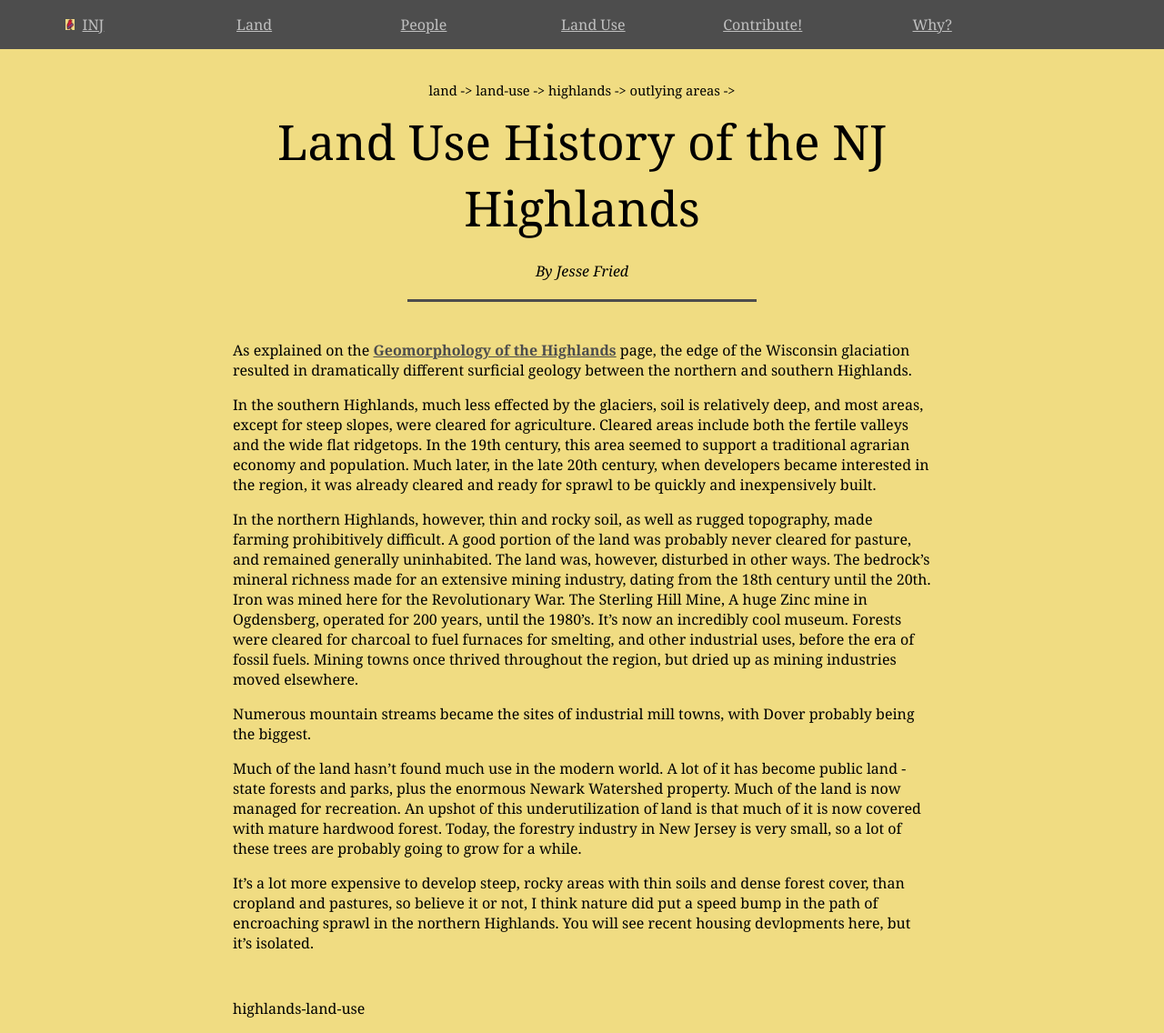
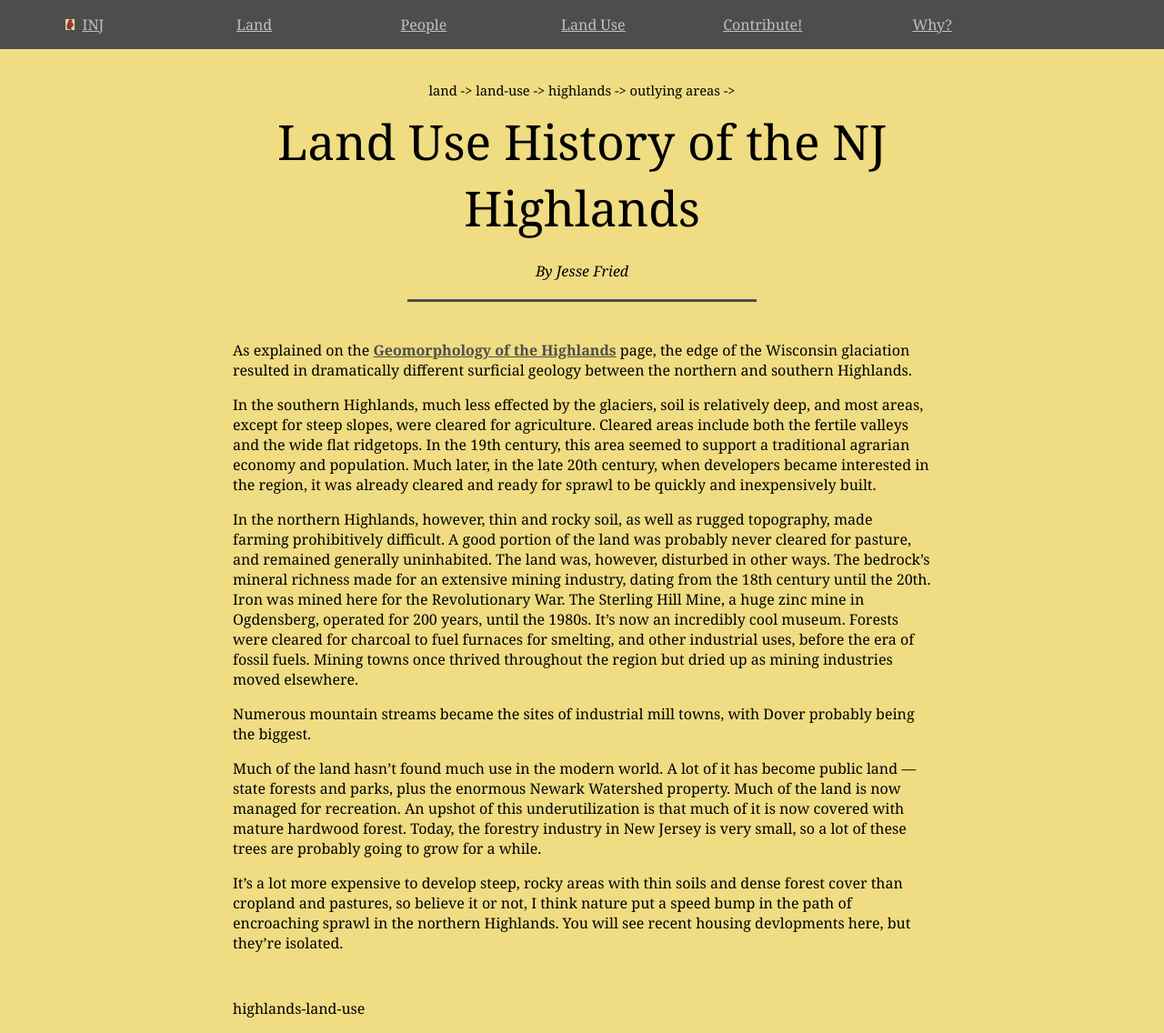
Before and after one commit to jonfried/oakafee.github.io, a Jekyll site: the page built from _posts/2016-09-26-highlands-land-use-history.md, in a window 1280 px wide. Shown: the whole page at 91% size. Built offline with Jekyll 4.4.1, drawn with Linux system fonts in a browser that asks for light colours.

Commit message:
10/27/16 - Highlands land use

```diff
--- a/_posts/2016-09-26-highlands-land-use-history.md
+++ b/_posts/2016-09-26-highlands-land-use-history.md
@@ -14,10 +14,10 @@
 
 In the southern Highlands, much less effected by the glaciers, soil is relatively deep, and most areas, except for steep slopes, were cleared for agriculture. Cleared areas include both the fertile valleys and the wide flat ridgetops. In the 19th century, this area seemed to support a traditional agrarian economy and population. Much later, in the late 20th century, when developers became interested in the region, it was already cleared and ready for sprawl to be quickly and inexpensively built.
 
-In the northern Highlands, however, thin and rocky soil, as well as rugged topography, made farming prohibitively difficult. A good portion of the land was probably never cleared for pasture, and remained generally uninhabited. The land was, however, disturbed in other ways. The bedrock's mineral richness made for an extensive mining industry, dating from the 18th century until the 20th. Iron was mined here for the Revolutionary War. The Sterling Hill Mine, A huge Zinc mine in Ogdensberg, operated for 200 years, until the 1980's. It's now an incredibly cool museum. Forests were cleared for charcoal to fuel furnaces for smelting, and other industrial uses, before the era of fossil fuels. Mining towns once thrived throughout the region, but dried up as mining industries moved elsewhere.
+In the northern Highlands, however, thin and rocky soil, as well as rugged topography, made farming prohibitively difficult. A good portion of the land was probably never cleared for pasture, and remained generally uninhabited. The land was, however, disturbed in other ways. The bedrock's mineral richness made for an extensive mining industry, dating from the 18th century until the 20th. Iron was mined here for the Revolutionary War. The Sterling Hill Mine, a huge zinc mine in Ogdensberg, operated for 200 years, until the 1980s. It's now an incredibly cool museum. Forests were cleared for charcoal to fuel furnaces for smelting, and other industrial uses, before the era of fossil fuels. Mining towns once thrived throughout the region but dried up as mining industries moved elsewhere.
 
 Numerous mountain streams became the sites of industrial mill towns, with Dover probably being the biggest.
 
-Much of the land hasn't found much use in the modern world. A lot of it has become public land - state forests and parks, plus the enormous Newark Watershed property. Much of the land is now managed for recreation. An upshot of this underutilization of land is that much of it is now covered with mature hardwood forest. Today, the forestry industry in New Jersey is very small, so a lot of these trees are probably going to grow for a while.
+Much of the land hasn't found much use in the modern world. A lot of it has become public land — state forests and parks, plus the enormous Newark Watershed property. Much of the land is now managed for recreation. An upshot of this underutilization is that much of it is now covered with mature hardwood forest. Today, the forestry industry in New Jersey is very small, so a lot of these trees are probably going to grow for a while.
 
-It's a lot more expensive to develop steep, rocky areas with thin soils and dense forest cover, than cropland and pastures, so believe it or not, I think nature did put a speed bump in the path of encroaching sprawl in the northern Highlands. You will see recent housing devlopments here, but it's isolated.
+It's a lot more expensive to develop steep, rocky areas with thin soils and dense forest cover than cropland and pastures, so believe it or not, I think nature put a speed bump in the path of encroaching sprawl in the northern Highlands. You will see recent housing devlopments here, but they're isolated.
```
